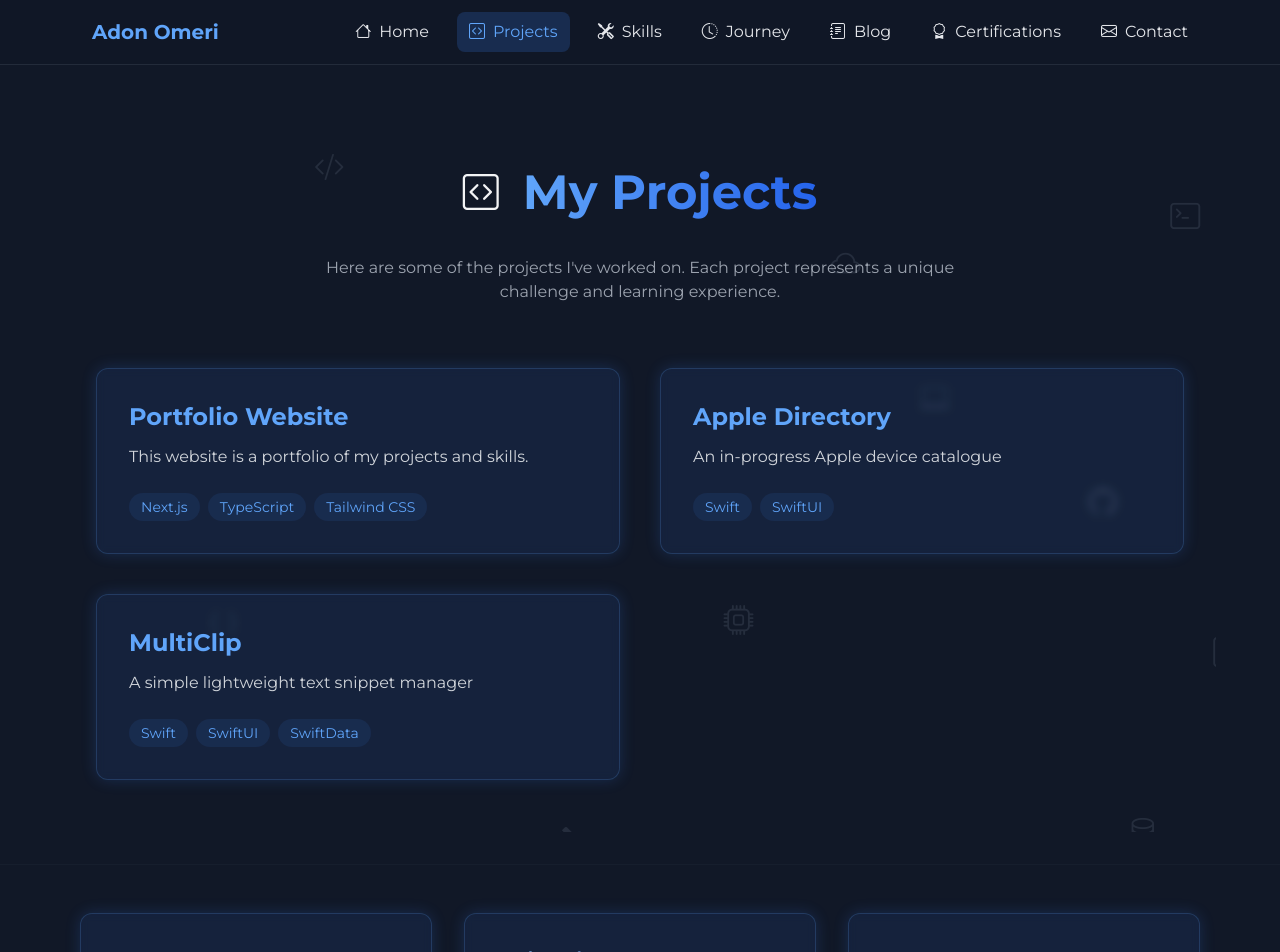
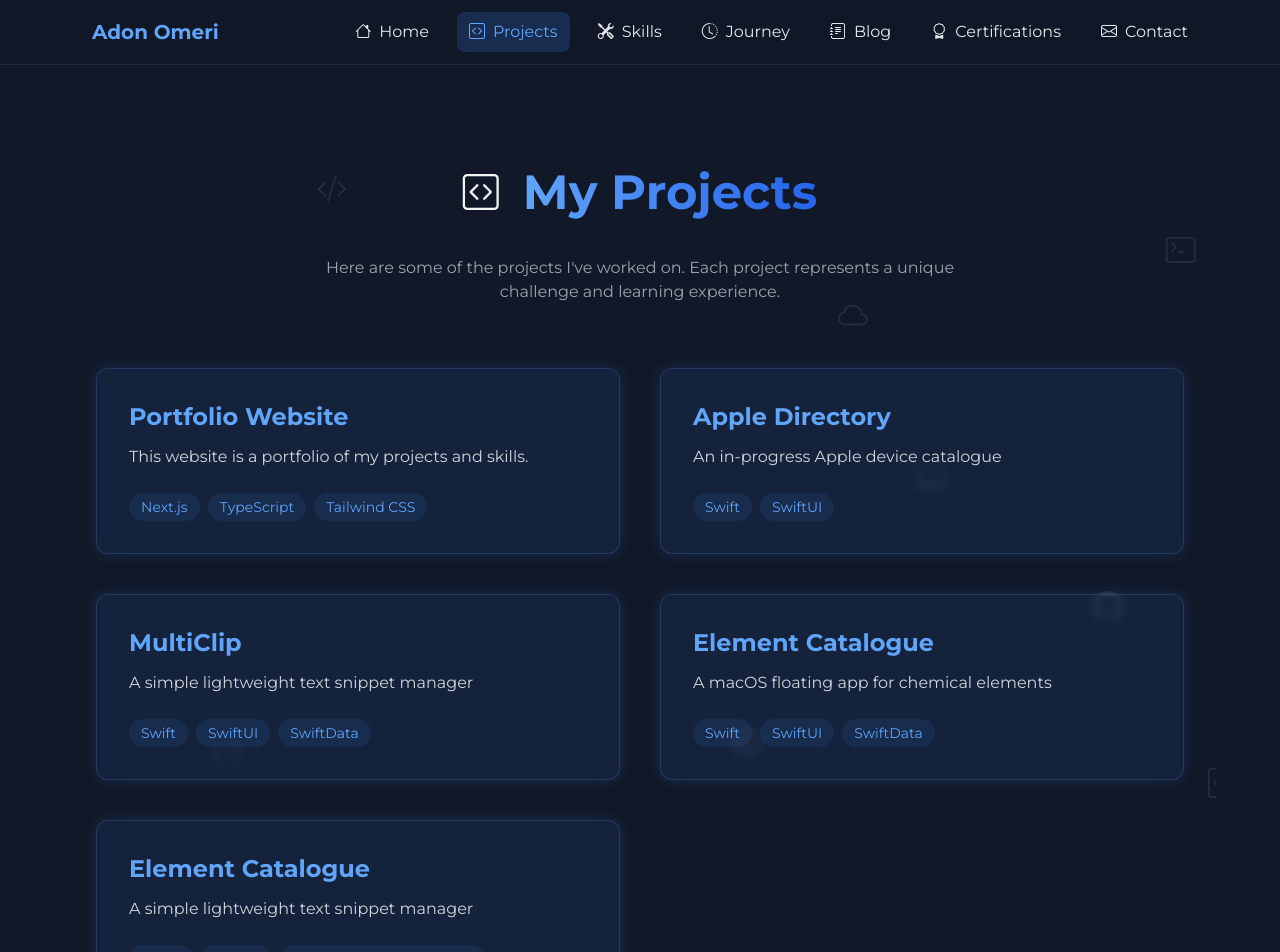
Before and after one commit to omeriadon/adonomeri, a Next.js app: page /projects in a window 1280 px wide. Shown: the top 952 px of the page. Built offline with nearby package versions, Linux system fonts and the light colour scheme.

Commit message:
added element cataloug

```diff
--- a/src/app/projects/page.tsx
+++ b/src/app/projects/page.tsx
@@ -28,6 +28,18 @@ const projectsData = [
     description: "A simple lightweight text snippet manager",
     technologies: ["Swift", "SwiftUI", "SwiftData"],
     link: "https://github.com/omeriadon/MultiClip"
+  },
+  {
+    title: "Element Catalogue",
+    description: "A macOS floating app for chemical elements",
+    technologies: ["Swift", "SwiftUI", "SwiftData"],
+    link: "https://github.com/omeriadon/ElementCatalogue"
+  },
+  {
+    title: "Element Catalogue",
+    description: "A simple lightweight text snippet manager",
+    technologies: ["React", "Next.js", "Image and JSON fetching"],
+    link: "https://element-catalogue.vercel.app/"
   },
 ];
 
```
